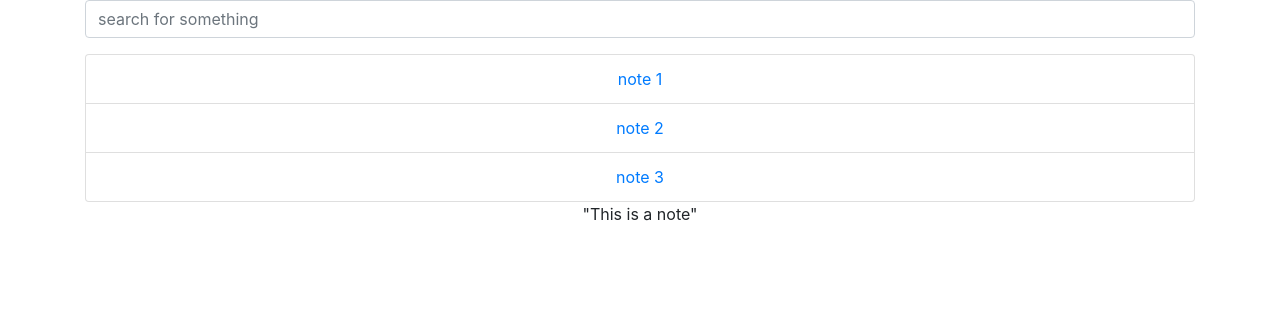
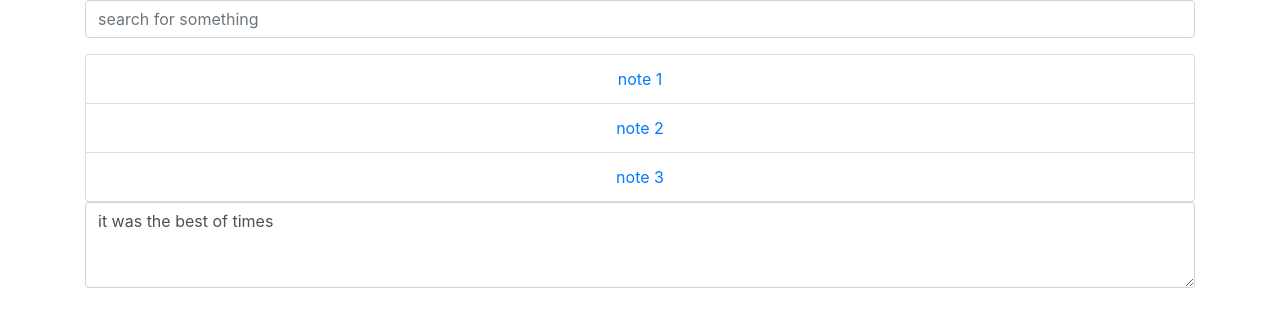
Before and after one commit to adebruyne/react-notes-app-dir, a React (Create React App) app: page / in a window 1280 px wide. Shown: the top 326 px of the page. Built offline with nearby package versions, Linux system fonts and the light colour scheme.

Commit message:
adds bootstrap to editorWindow component

```diff
--- a/src/EditorWindow.js
+++ b/src/EditorWindow.js
@@ -3,7 +3,11 @@ import React from "react";
 function EditorWindow(props) {
   return (
     <div>
-      <div className="editor-window">"This is a note"</div>
+      <textarea
+        className="form-control editor-window"
+        value="it was the best of times"
+        rows="3"
+      />
     </div>
   );
 }
```
